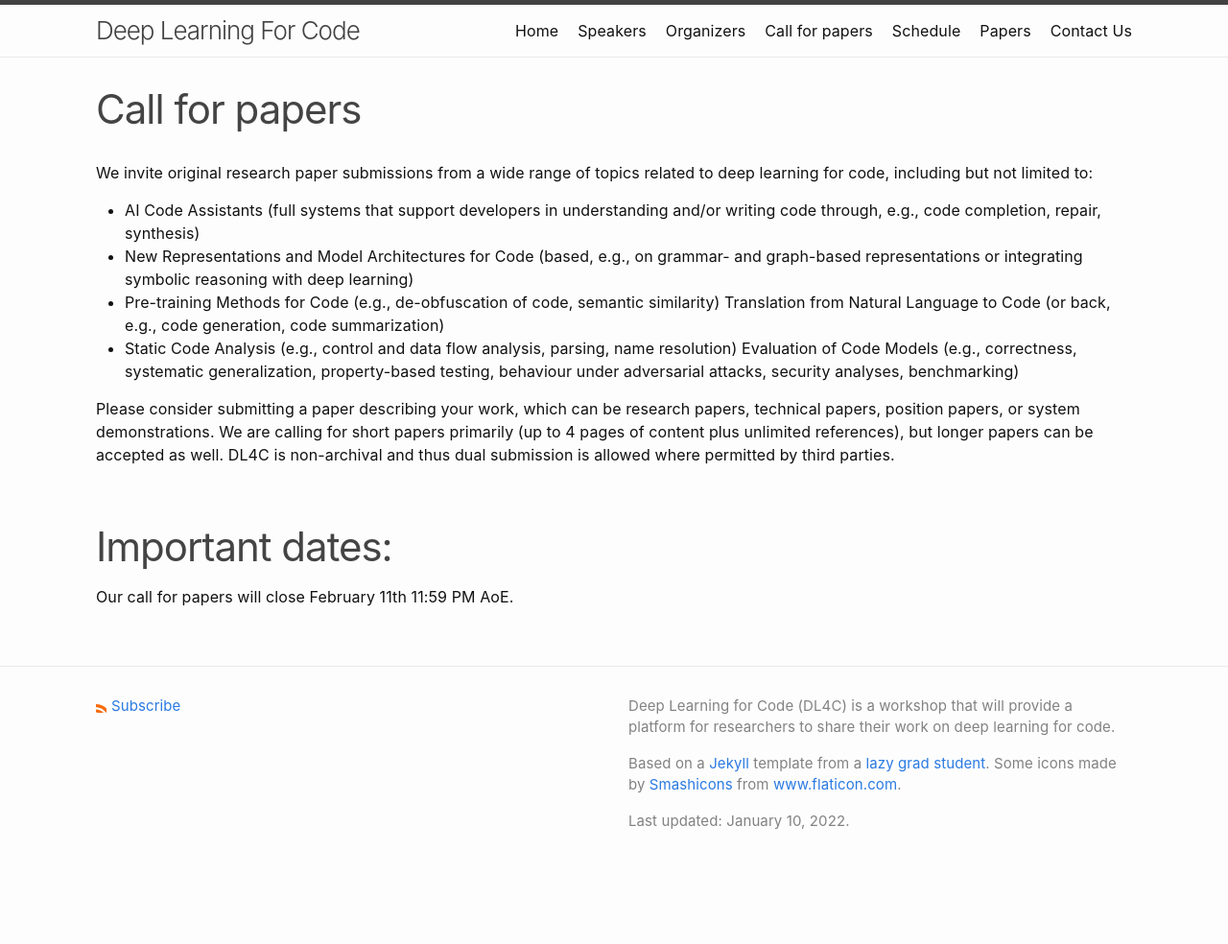
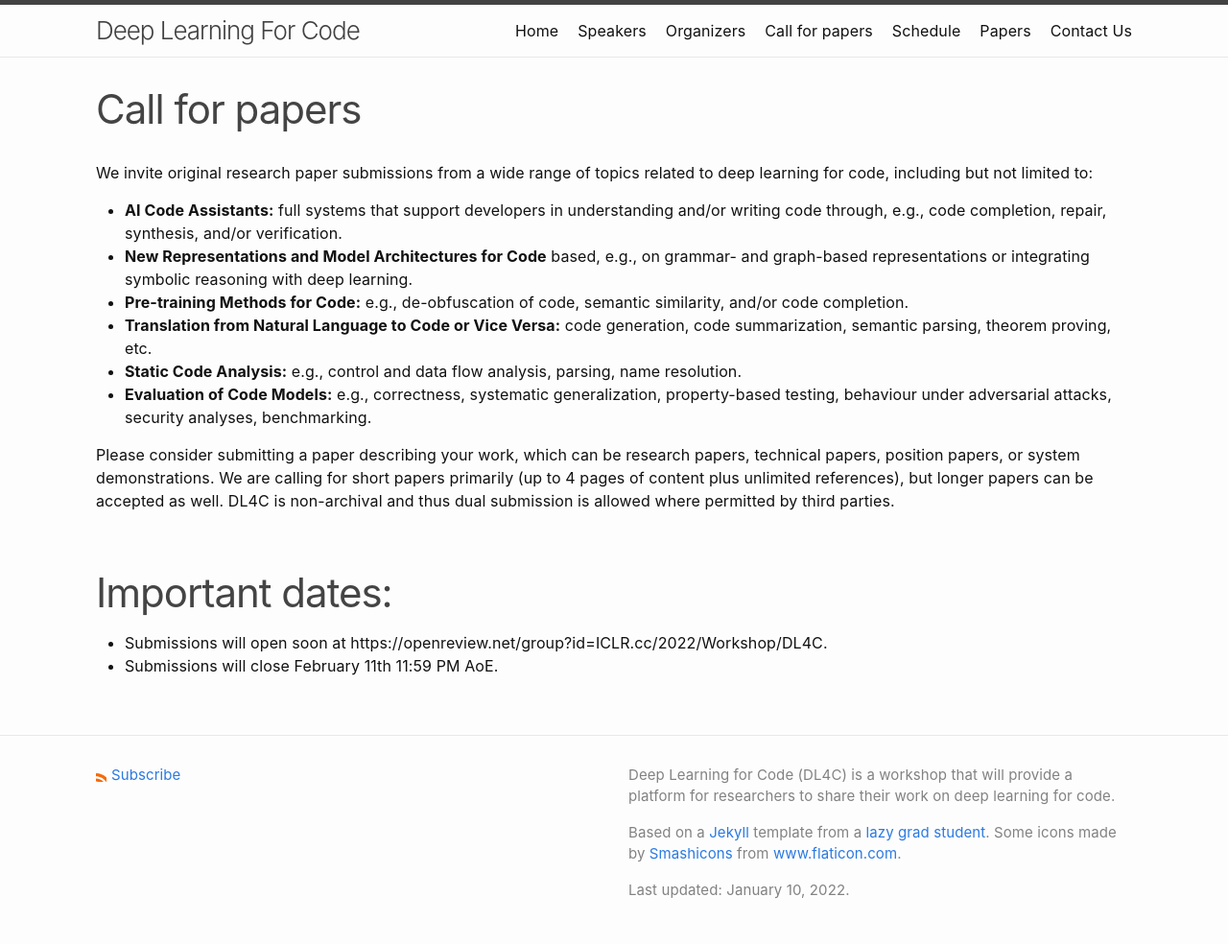
Before and after one commit to SivilTaram/dl4c.github.io, a Jekyll site: the page built from callforpapers.md, in a window 1280 px wide. Shown: the whole page at 96% size. Built offline with Jekyll 4.4.1, drawn with Linux system fonts in a browser that asks for light colours; before the commit the page ends 912 px from its top, so only the background shows below that.

Commit message:
update cfp with additional formatting and the openreview link

```diff
--- a/callforpapers.md
+++ b/callforpapers.md
@@ -6,15 +6,16 @@ permalink: /callforpapers/
 
 We invite original research paper submissions from a wide range of topics related to deep learning for code, including but not limited to:
 
-* AI Code Assistants (full systems that support developers in understanding and/or writing code through, e.g., code completion, repair, synthesis)
-* New Representations and Model Architectures for Code (based, e.g., on grammar- and graph-based representations or integrating symbolic reasoning with deep learning)
-* Pre-training Methods for Code (e.g., de-obfuscation of code, semantic similarity)
-Translation from Natural Language to Code (or back, e.g., code generation, code summarization)
-* Static Code Analysis (e.g., control and data flow analysis, parsing, name resolution)
-Evaluation of Code Models (e.g., correctness, systematic generalization, property-based testing, behaviour under adversarial attacks, security analyses, benchmarking)
+* **AI Code Assistants:** full systems that support developers in understanding and/or writing code through, e.g., code completion, repair, synthesis, and/or verification.
+* **New Representations and Model Architectures for Code** based, e.g., on grammar- and graph-based representations or integrating symbolic reasoning with deep learning.
+* **Pre-training Methods for Code:** e.g., de-obfuscation of code, semantic similarity, and/or code completion.
+* **Translation from Natural Language to Code or Vice Versa:** code generation, code summarization, semantic parsing, theorem proving, etc.
+* **Static Code Analysis:** e.g., control and data flow analysis, parsing, name resolution.
+* **Evaluation of Code Models:** e.g., correctness, systematic generalization, property-based testing, behaviour under adversarial attacks, security analyses, benchmarking.
 
 Please consider submitting a paper describing your work, which can be research papers, technical papers, position papers, or system demonstrations. We are calling for short papers primarily (up to 4 pages of content plus unlimited references), but longer papers can be accepted as well. DL4C is non-archival and thus dual submission is allowed where permitted by third parties.
 
 # Important dates:
 
-Our call for papers will close February 11th 11:59 PM AoE.
+* Submissions will open soon at https://openreview.net/group?id=ICLR.cc/2022/Workshop/DL4C.
+* Submissions will close February 11th 11:59 PM AoE.
```
